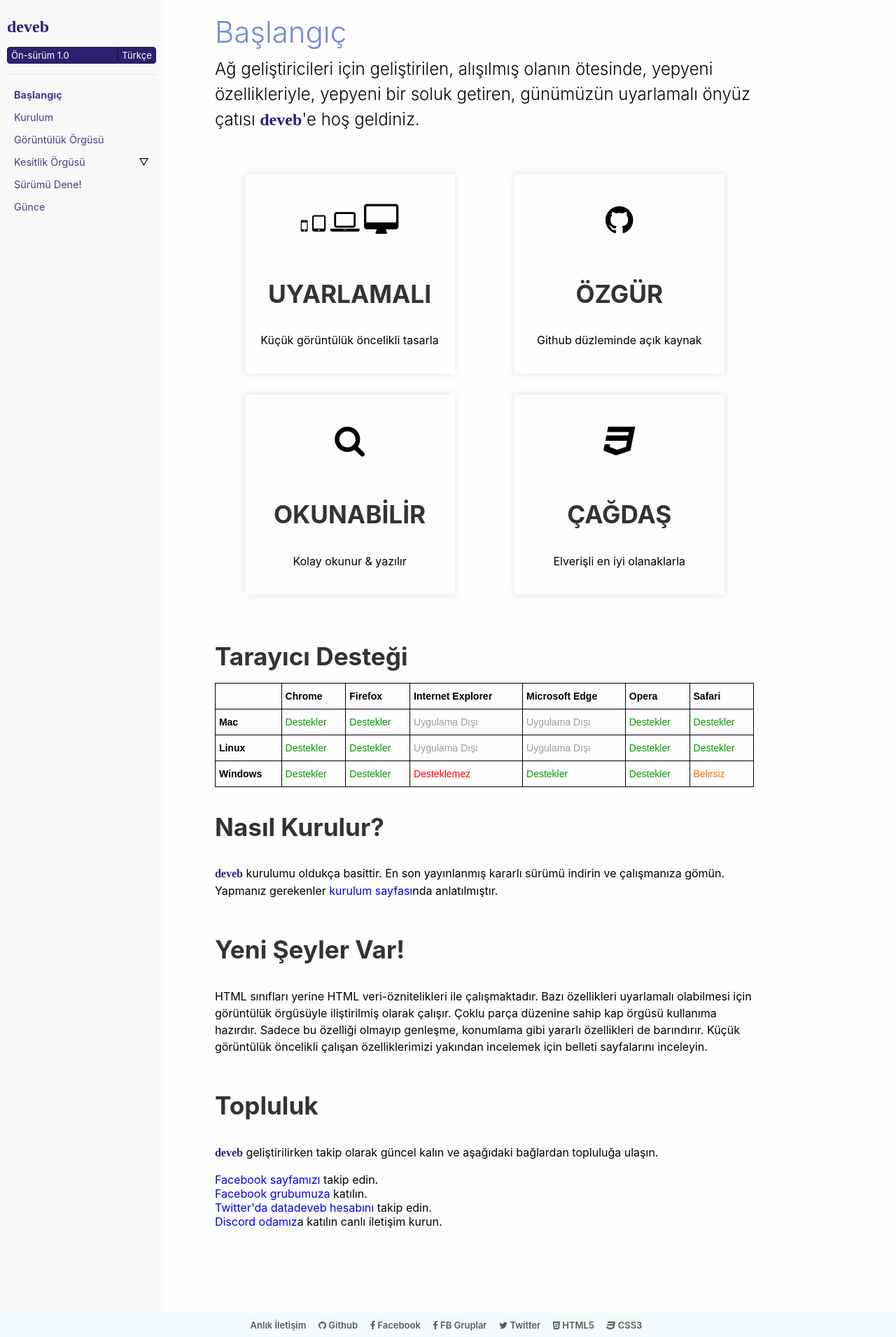
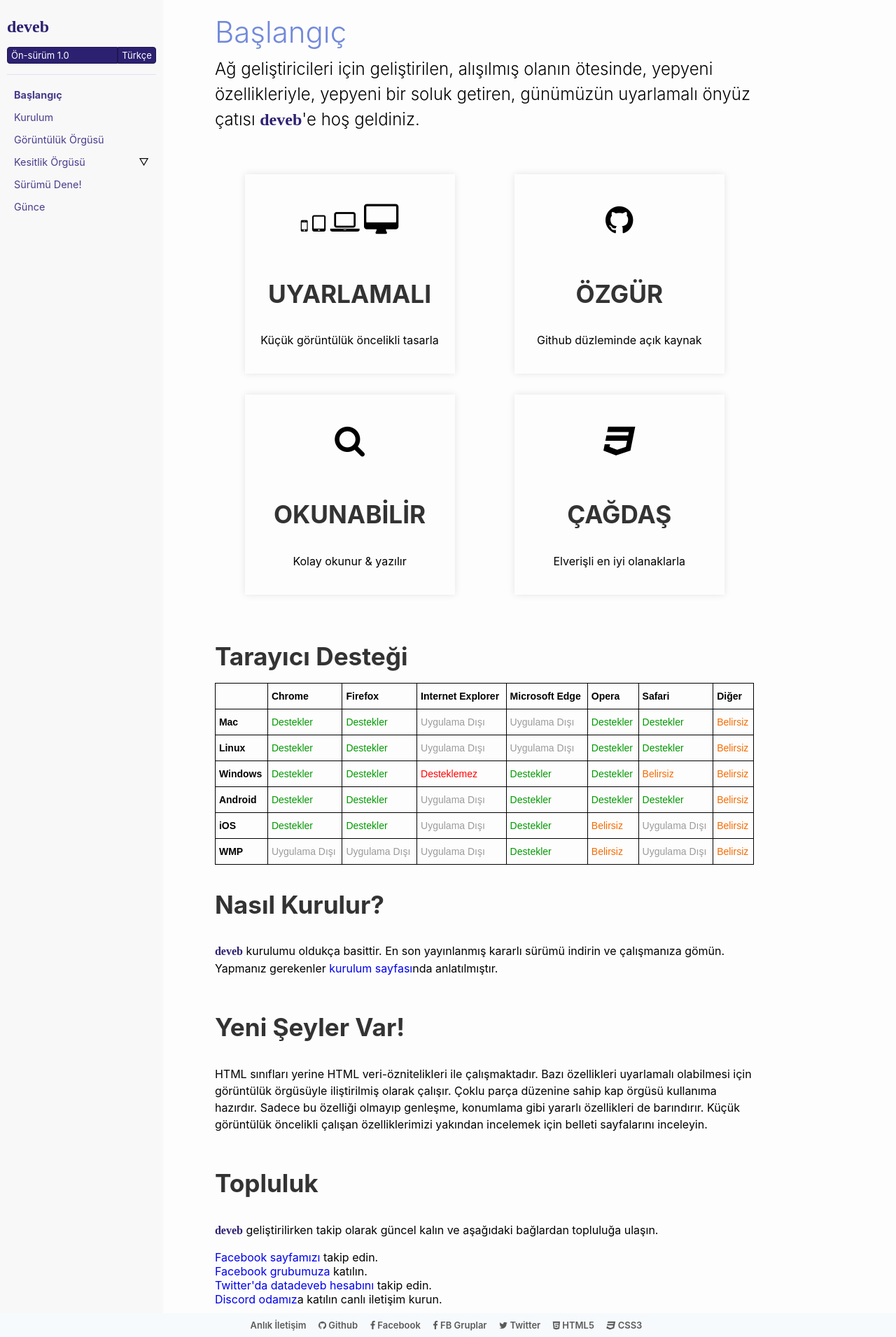
Before and after one commit to data-deveb/data-deveb.github.io, a Jekyll site: the page built from belgeler/1.0/tr/baslangic.md, in a window 1280 px wide. Shown: the whole page at 70% size. Built offline with Jekyll 4.4.1, drawn with Linux system fonts in a browser that asks for light colours; some web fonts are replaced.

Commit message:
Tarayıcı desteği açıklamaları

```diff
--- a/belgeler/1.0/tr/baslangic.md
+++ b/belgeler/1.0/tr/baslangic.md
@@ -68,6 +68,7 @@ description:
     <th class="tg-1wig">Microsoft Edge</th>
     <th class="tg-1wig">Opera</th>
     <th class="tg-1wig">Safari</th>
+    <th class="tg-1wig">Diğer</th>
   </tr>
   <tr>
     <td class="tg-1wig">Mac</td>
@@ -77,6 +78,7 @@ description:
     <td class="tg-9s94">Uygulama Dışı<br></td>
     <td class="tg-yi9q">Destekler</td>
     <td class="tg-yi9q">Destekler</td>
+    <td class="tg-wh2g">Belirsiz</td>
   </tr>
   <tr>
     <td class="tg-1wig">Linux</td>
@@ -86,6 +88,7 @@ description:
     <td class="tg-9s94">Uygulama Dışı</td>
     <td class="tg-yi9q">Destekler</td>
     <td class="tg-yi9q">Destekler</td>
+    <td class="tg-wh2g">Belirsiz</td>
   </tr>
   <tr>
     <td class="tg-1wig">Windows</td>
@@ -94,6 +97,37 @@ description:
     <td class="tg-viqs">Desteklemez</td>
     <td class="tg-yi9q">Destekler</td>
     <td class="tg-yi9q">Destekler</td>
+    <td class="tg-wh2g">Belirsiz</td>
+    <td class="tg-wh2g">Belirsiz</td>
+  </tr>
+  <tr>
+    <td class="tg-1wig">Android</td>
+    <td class="tg-yi9q">Destekler</td>
+    <td class="tg-yi9q">Destekler</td>
+    <td class="tg-9s94">Uygulama Dışı</td>
+    <td class="tg-yi9q">Destekler</td>
+    <td class="tg-yi9q">Destekler</td>
+    <td class="tg-yi9q">Destekler</td>
+    <td class="tg-wh2g">Belirsiz</td>
+  </tr>
+  <tr>
+    <td class="tg-1wig">iOS</td>
+    <td class="tg-yi9q">Destekler</td>
+    <td class="tg-yi9q">Destekler</td>
+    <td class="tg-9s94">Uygulama Dışı</td>
+    <td class="tg-yi9q">Destekler</td>
+    <td class="tg-wh2g">Belirsiz</td>
+    <td class="tg-9s94">Uygulama Dışı</td>
+    <td class="tg-wh2g">Belirsiz</td>
+  </tr>
+  <tr>
+    <td class="tg-1wig">WMP</td>
+    <td class="tg-9s94">Uygulama Dışı</td>
+    <td class="tg-9s94">Uygulama Dışı</td>
+    <td class="tg-9s94">Uygulama Dışı</td>
+    <td class="tg-yi9q">Destekler</td>
+    <td class="tg-wh2g">Belirsiz</td>
+    <td class="tg-9s94">Uygulama Dışı</td>
     <td class="tg-wh2g">Belirsiz</td>
   </tr>
 </table>
```
